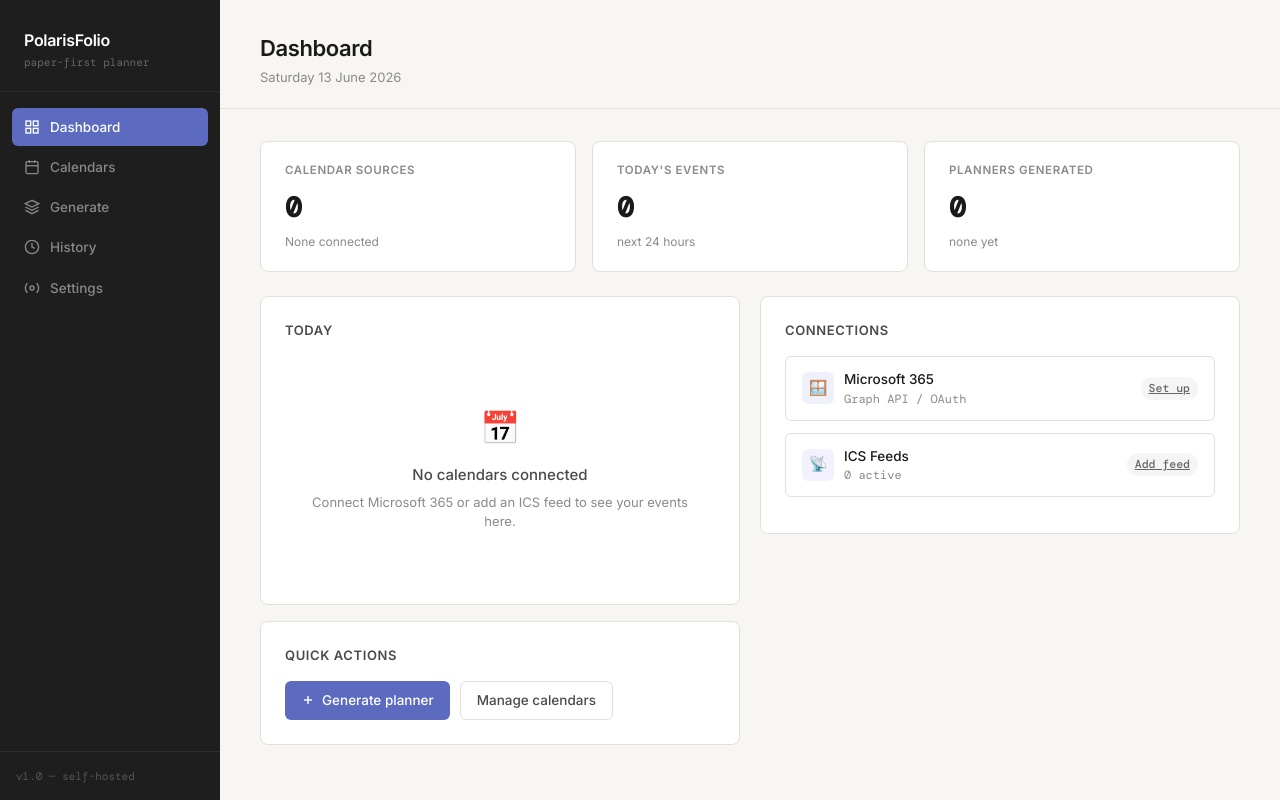
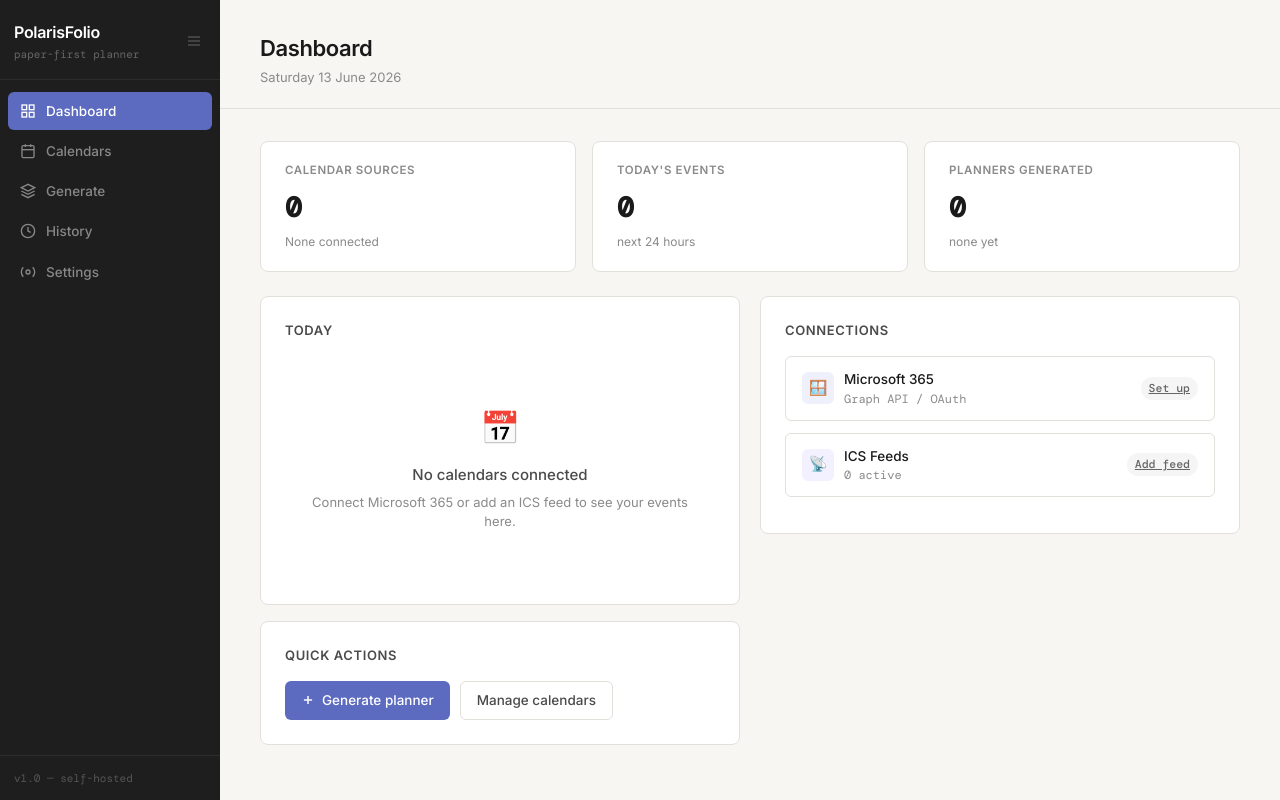
Before and after one commit to ScreechyX/PolarisFolio, a FastAPI app: page / in a window 1280 px wide. Run offline with FastAPI, Linux system fonts and the light colour scheme; data that the repository does not hold is empty.

Commit message:
Add collapsible sidebar with localStorage persistence

```diff
--- a/templates/base.html
+++ b/templates/base.html
@@ -49,11 +49,21 @@
       flex-shrink: 0;
       position: fixed;
       top: 0; left: 0; bottom: 0;
+      transition: width 0.22s ease;
+      overflow: hidden;
+      z-index: 100;
     }
 
+    .sidebar.collapsed { width: 52px; }
+
     .sidebar-logo {
-      padding: 28px 24px 20px;
+      padding: 20px 14px 16px;
       border-bottom: 1px solid var(--sidebar-2);
+      display: flex;
+      align-items: center;
+      justify-content: space-between;
+      gap: 8px;
+      min-width: 220px;
     }
 
     .sidebar-logo .wordmark {
@@ -61,6 +71,8 @@
       font-weight: 600;
       color: #fff;
       letter-spacing: -0.3px;
+      white-space: nowrap;
+      transition: opacity 0.15s;
     }
 
     .sidebar-logo .tagline {
@@ -68,11 +80,33 @@
       color: #666;
       margin-top: 2px;
       font-family: var(--mono);
+      white-space: nowrap;
+      transition: opacity 0.15s;
     }
 
+    .sidebar.collapsed .sidebar-logo .wordmark,
+    .sidebar.collapsed .sidebar-logo .tagline { opacity: 0; }
+
+    .collapse-btn {
+      background: none;
+      border: none;
+      cursor: pointer;
+      color: #555;
+      padding: 4px;
+      border-radius: 4px;
+      flex-shrink: 0;
+      display: flex;
+      align-items: center;
+      transition: color 0.15s, background 0.15s;
+      margin-left: auto;
+    }
+    .collapse-btn:hover { color: #ccc; background: var(--sidebar-2); }
+    .collapse-btn svg { width: 16px; height: 16px; display: block; }
+
     .sidebar-nav {
-      padding: 16px 12px;
+      padding: 12px 8px;
       flex: 1;
+      min-width: 220px;
     }
 
     .nav-item {
@@ -87,6 +121,7 @@
       font-weight: 500;
       transition: background 0.15s, color 0.15s;
       margin-bottom: 2px;
+      white-space: nowrap;
     }
 
     .nav-item:hover { background: var(--sidebar-2); color: #ccc; }
@@ -95,11 +130,13 @@
     .nav-item svg { width: 16px; height: 16px; flex-shrink: 0; }
 
     .sidebar-footer {
-      padding: 16px;
+      padding: 14px;
       border-top: 1px solid var(--sidebar-2);
       font-size: 11px;
       color: #555;
       font-family: var(--mono);
+      white-space: nowrap;
+      min-width: 220px;
     }
 
     /* Main content */
@@ -109,7 +146,10 @@
       min-height: 100vh;
       display: flex;
       flex-direction: column;
+      transition: margin-left 0.22s ease;
     }
+
+    .main.sidebar-collapsed { margin-left: 52px; }
 
     .page-header {
       padding: 32px 40px 0;
@@ -358,10 +398,19 @@
 </head>
 <body>
 
-<nav class="sidebar">
+<nav class="sidebar" id="sidebar">
   <div class="sidebar-logo">
-    <div class="wordmark">PolarisFolio</div>
-    <div class="tagline">paper-first planner</div>
+    <div>
+      <div class="wordmark">PolarisFolio</div>
+      <div class="tagline">paper-first planner</div>
+    </div>
+    <button class="collapse-btn" id="collapseBtn" title="Toggle sidebar">
+      <svg viewBox="0 0 24 24" fill="none" stroke="currentColor" stroke-width="2">
+        <line x1="3" y1="6" x2="21" y2="6"/>
+        <line x1="3" y1="12" x2="21" y2="12"/>
+        <line x1="3" y1="18" x2="21" y2="18"/>
+      </svg>
+    </button>
   </div>
 
   <div class="sidebar-nav">
@@ -408,9 +457,26 @@
   </div>
 </nav>
 
-<main class="main">
+<main class="main" id="main">
   {% block content %}{% endblock %}
 </main>
 
+<script>
+  const sidebar = document.getElementById('sidebar');
+  const main    = document.getElementById('main');
+  const btn     = document.getElementById('collapseBtn');
+  const KEY     = 'sidebar-collapsed';
+
+  function setCollapsed(on) {
+    sidebar.classList.toggle('collapsed', on);
+    main.classList.toggle('sidebar-collapsed', on);
+    localStorage.setItem(KEY, on ? '1' : '');
+  }
+
+  // Restore saved state
+  setCollapsed(!!localStorage.getItem(KEY));
+
+  btn.addEventListener('click', () => setCollapsed(!sidebar.classList.contains('collapsed')));
+</script>
 </body>
 </html>
```
